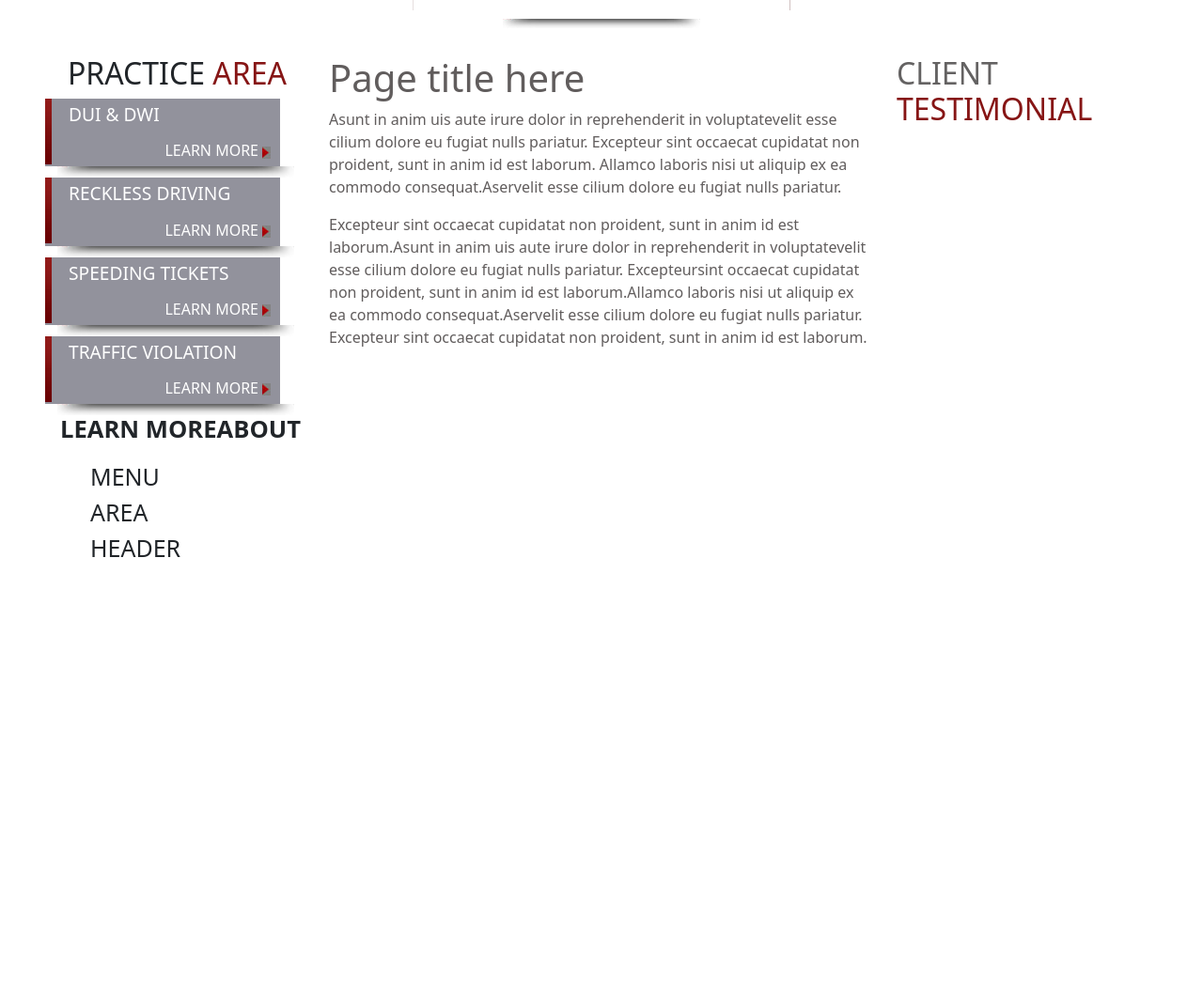
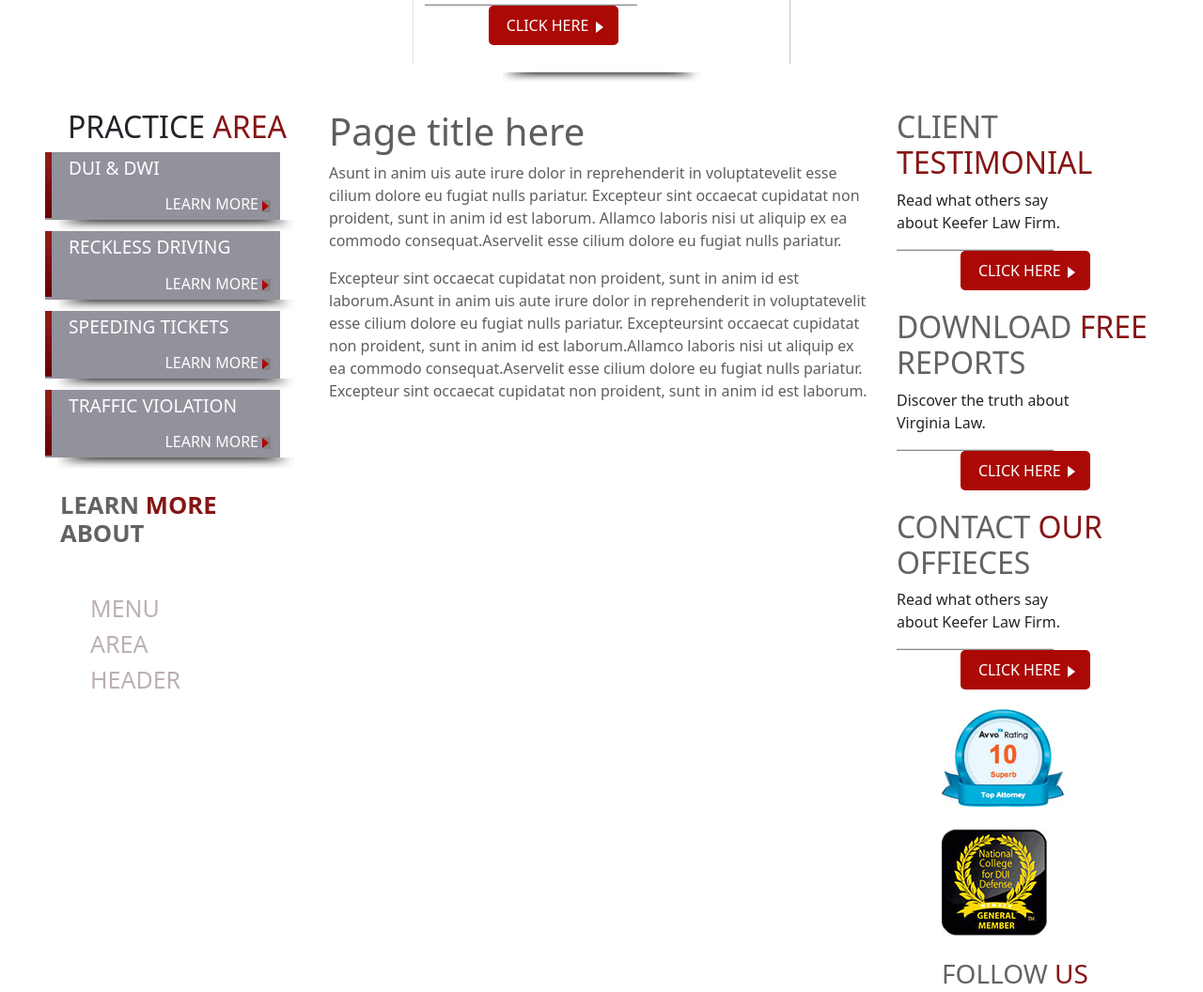
Before and after one commit to Zainab26-z/bootstrap-keefer, a plain HTML site: page INDEX.HTML in a window 1280 px wide. Shown: the part 1210-2266 px from the top of the page at 94% size. Before the commit the page ends 1816 px from the top, so only its background shows below. Drawn offline with nearby package versions, Linux system fonts and the light colour scheme.

Commit message:
update file with changes

```diff
--- a/INDEX.HTML
+++ b/INDEX.HTML
@@ -64,14 +64,14 @@
        <div class="col-6" >
          <img src="images/gurantee_banner.gif" class="img-fluid" id="banner-image" style="width: 100%; height: 100%;">
        </div>
-       <div class="col-6" id="form">
+       <div class="col-6 ps-3" id="form">
 
        <div class="row">
                     <div class="col">
                         <h3 style="background-color: #8d1816; color: #fff; font-size: 1.7rem;  padding: 8px 15px; letter-spacing: 1px;">QUESTION?</h3>
                     </div>
                     <div class="col">
-                        <p>Have a <span>Question</span><br>About Your Case?</p>
+                        <p style="font-weight: bold;">Have a <span style="font-size: 30px; color: rgb(18, 84, 88); font-weight: bold;">Question</span><br>About Your Case?</p>
                     </div>
                 </div>
                 <div class="row">
@@ -127,7 +127,7 @@
                             <div class="col"> <img src="images/paste_board.gif" alt="Paste Board"></div> </div>
                             <!-- button... -->
                             <div class="box-actions">
-                                <div class="action-btn btn-special">
+                                <div class="action-btn">
                                     <div class="btn-bg"></div>
                                     <div class="btn btn-main">
                                         <a href="#">click here</a>
@@ -263,7 +263,7 @@
                         <div class="btn-icon">
                             <img src="images/menu_bg.gif" alt="">
                         </div>
-                        <div class="btn-label">
+                        <div class="btn-label ">
                             <h2>TRAFFIC VIOLATION</h2>
                             <div>
                                 <a href="#">learn more</a>
@@ -274,17 +274,17 @@
                     <div class="btn-shadow"></div>
                 </div>
 
-                <h2 class="box-title title-special">LEARN <span>MORE</span>ABOUT</h2>
+                <h2 class="box-title title-special grey mb-5 mt-4">LEARN <span class="red ">MORE</span> ABOUT</h2>
                 <div class="ms-5">
-                    <h1 style="font-size: 25px;">MENU</h1>
-                    <h1 style="font-size: 25px;">AREA</h1>
-                    <h1 style="font-size: 25px;">HEADER</h1>
+                    <h1 style="font-size: 25px; color: rgb(189, 176, 176);">MENU</h1>
+                    <h1 style="font-size: 25px; color: rgb(189, 176, 176);"">AREA</h1>
+                    <h1 style="font-size: 25px; color: rgb(189, 176, 176);"">HEADER</h1>
                 </div>
             </div>
             <!-- ............
              -->
-             <div class="col-6" style="color: rgb(97, 93, 93);">
-                <h1> <H1.> Page title here</h1>
+             <div class="col-6 " style="color: rgb(97, 93, 93);">
+                <h1> Page title here</h1>
                 <p>Asunt in anim uis aute irure dolor in reprehenderit in voluptatevelit esse cilium dolore eu
                     fugiat nulls pariatur. Excepteur sint occaecat cupidatat non proident, sunt in anim id est
                     laborum. Allamco laboris nisi ut aliquip ex ea commodo consequat.Aservelit esse cilium dolore eu
@@ -298,15 +298,67 @@
             </div>
             <!-- .................
              -->
-           <div class="col-3">
+
+           <div class="col-3 ">
  <div> <h2 class="grey">CLIENT <span class="red">TESTIMONIAL </span></h2></div>
+ <div><p>Read what others say  <br>about Keefer Law Firm.</p></div>
+ <div class="box-actions">
+    <div class="action-btn btn-special">
+        <div class="btn-shadow1"></div>
+        <div class="btn btn-main">
+            <a href="#">click here</a>
+            <img src="images/bullet_white.gif" alt="">
+        </div>
+    </div>
+</div>
+
+<div> <h2 class="grey">DOWNLOAD <span class="red">FREE </span> REPORTS</div>
+ <div><p>Discover the truth about <br>Virginia Law.</p></div>
+ <div class="box-actions">
+    <div class="action-btn btn-special">
+        <div class="btn-shadow1"></div>
+        <div class="btn btn-main">
+            <a href="#">click here</a>
+            <img src="images/bullet_white.gif" alt="">
+        </div>
+    </div>
+</div>
+
+<div> <h2 class="grey">CONTACT <span class="red">OUR </span>OFFIECES</h2></div>
+    <div><p>Read what others say  <br>about Keefer Law Firm.</p></div>
+    <div class="box-actions">
+       <div class="action-btn btn-special">
+           <div class="btn-shadow1"></div>
+           <div class="btn btn-main">
+               <a href="#">click here</a>
+               <img src="images/bullet_white.gif" alt="">
            </div>
+       </div>
+   </div>
 
+    <!-- ..... -->
 
+    <div class="">
+        <div class="mb-4 ms-5">
+            <img src="Images/avo_rating_large.gif">
+        </div>
+        <div class="mb-4 ms-5">
+            <img src="images/national_college_large.gif" alt="">
+        </div>
+    </div>
+    <!-- social links -->
+
+        <div class="ms-5">
+            <h3 class="grey">FOLLOW <span class="red"> US</span></h3>
+            <img src="Images/fb_icon.gif" alt="">
+            <img src="Images/google_icon.gif" alt="">
+            <img src="Images/twitter_icon.gif" alt="">
+            <img src="Images/linked_icon.gif" alt="">
+        </div>  </div>
 
 
         </div> </div>
-    <!-- Bootstrap JS Bundle with Popper -->
+
     <script src="https://cdn.jsdelivr.net/npm/bootstrap@5.3.0/dist/js/bootstrap.bundle.min.js"></script>
 </body>
 </html>
--- a/STYLE.CSS
+++ b/STYLE.CSS
@@ -59,28 +59,6 @@ font-weight: bold;}
  }
 
 
-.box-actions .btn {
-  background-color: #ab0906;
-  padding: 3px 4px;
-  text-align: end;
-  position: relative;
-  margin-bottom: 40%;
-  left: 40%;
-
-}
-
-.action-btn .btn {
-  background-color: #ab0906;
-  text-align: center;
-  width: 40%;
-  position: relative;
-  margin-bottom: 20px;}
-
-.box-actions .btn a {
-  text-decoration: none;
-  text-transform: uppercase;
-  color: #fff;
-}
 
 .BORDERIMAGE {
   display: block;
@@ -88,11 +66,12 @@ font-weight: bold;}
 }
 
 .btn-shadow {
-  background: url("../images/lf_bt_hr_shadow.png");
+  background: url("images/lf_bt_hr_shadow.png");
   background-repeat: no-repeat;
   background-position: bottom center;
   padding: 6px;
   background-size: contain;
+
 }
 
 .btn-container .btn-icon {
@@ -102,6 +81,14 @@ font-weight: bold;}
 
 .btn-container .btn-icon img {
   height: 100%;
+}
+
+.btn-shadow1 {
+  background: url("images/lf_bt_hr_shadow.png");
+  background-repeat: no-repeat;
+  background-position: bottom center;
+  background-size: contain;
+
 }
 
 .btn-label {
@@ -131,8 +118,6 @@ font-weight: bold;}
   height: 30px;
   width: 250px;
 }
-
-
 
 
 .contantbox {
@@ -174,3 +159,32 @@ font-weight: bold;}
   border-radius: 5px;
   text-decoration: none;
 }
+.action-btn {
+  margin-top: 10px;
+  border-top: 2px ridge rgb(223, 217, 217);
+  width: 60%;
+}
+
+.action-btn .btn {
+  background-color: #ab0906;
+  text-align: center;
+  position: relative;
+  left: 68px;
+  margin-bottom: 20px;
+}
+
+.action-btn .btn a {
+  color: #fff;
+  text-transform: uppercase;
+  text-decoration: none;
+  display: inline-block;
+  padding: 3px 3px;
+}
+
+.btn-bg {
+  background: url("images/lf_bt_hr_shadow.png");
+  background-repeat: no-repeat;
+  background-position: top center;
+  background-size: contain;
+
+}
```
